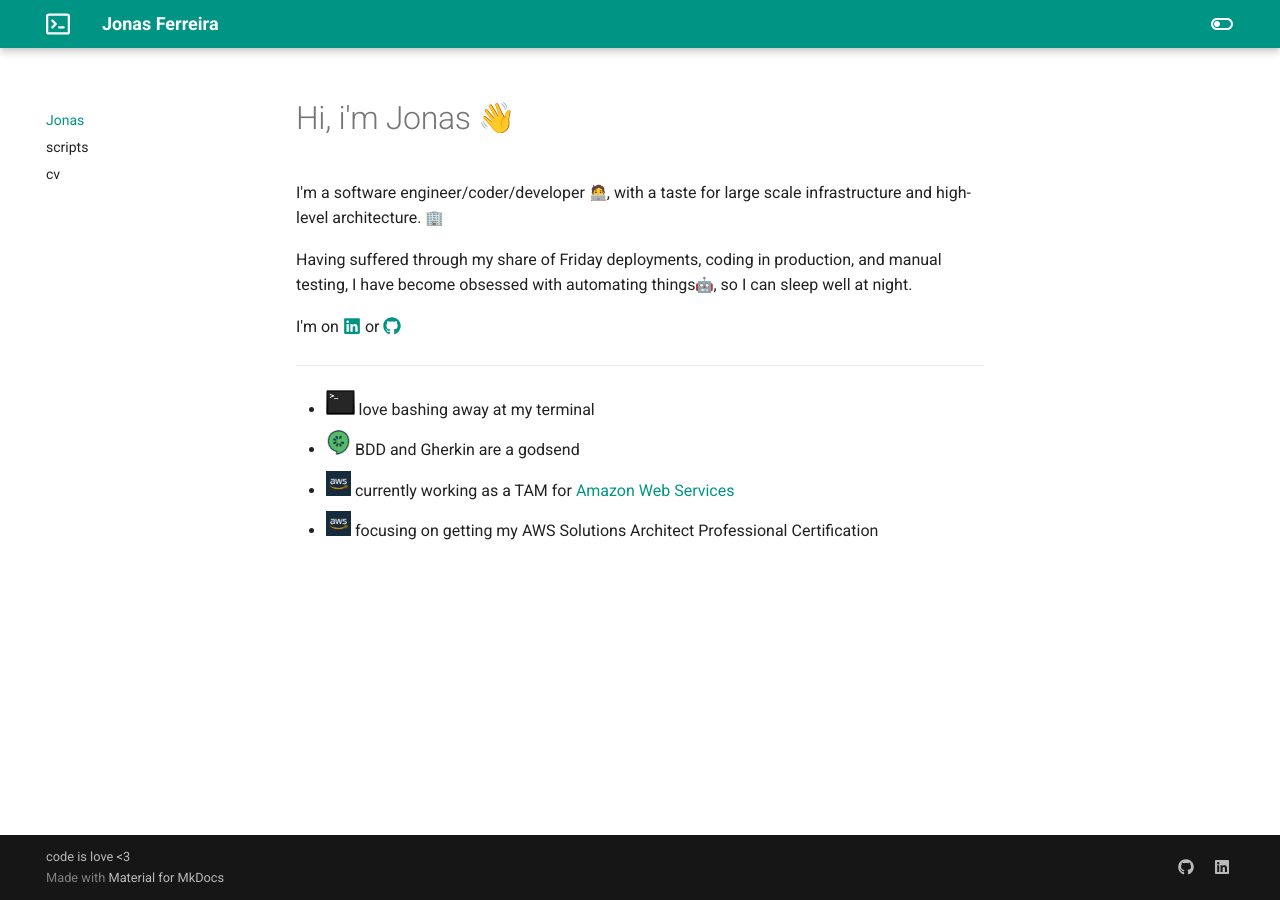
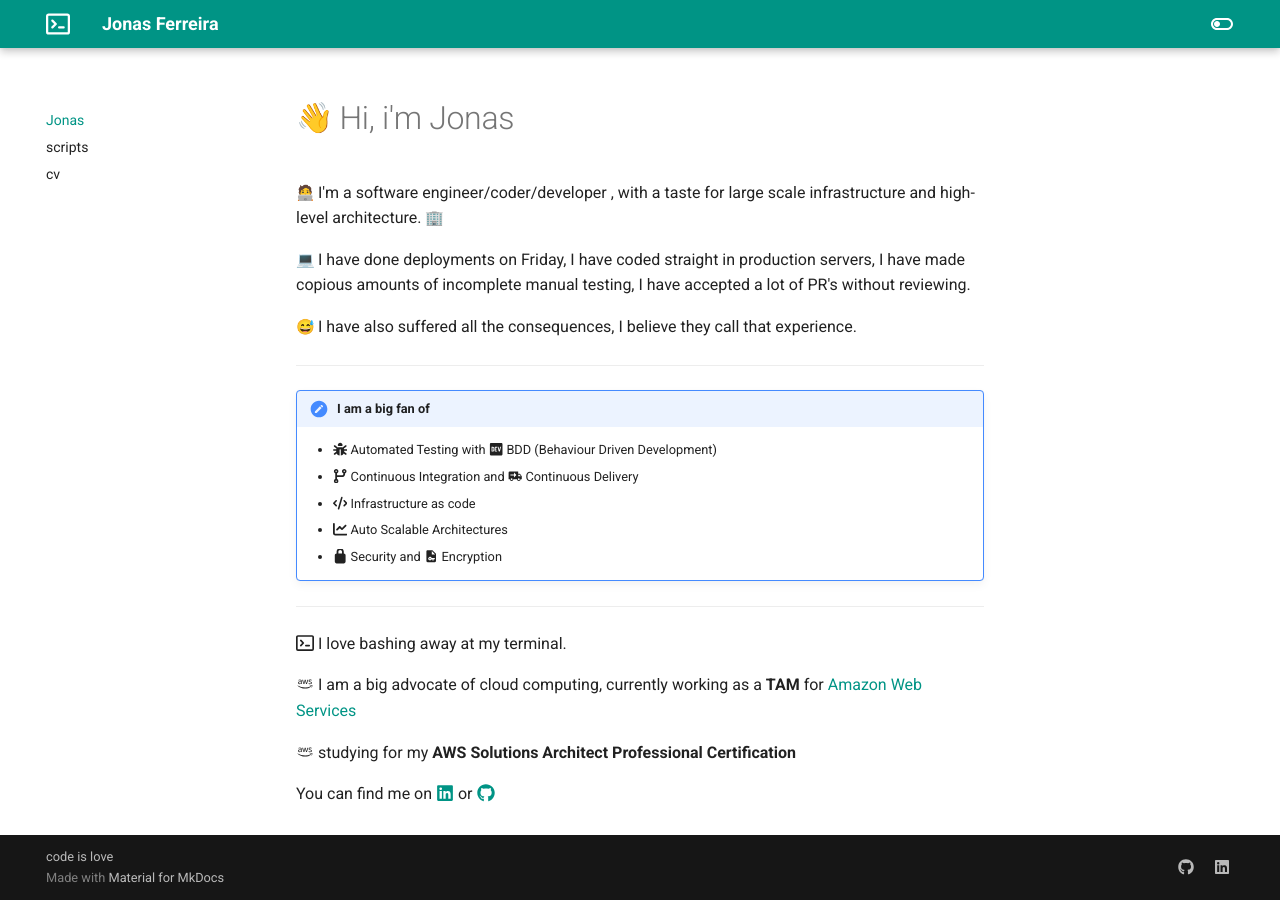
Before and after one commit to jonasmcferreira/jonasmcferreira.github.io, an MkDocs documentation site: the page built from docs/index.md, in a window 1280 px wide. Built offline with MkDocs 1.6.1 and Material for MkDocs 9.7.7, drawn with Linux system fonts in a browser that asks for light colours; emoji names are drawn with the system emoji font.

Commit message:
main deleted docs/blog.md modified docs/index.md deleted docs/novel.md modified mkdocs.yml

```diff
--- a/docs/index.md
+++ b/docs/index.md
@@ -1,14 +1,27 @@
-# Hi, i'm Jonas :wave:
+# :wave: Hi, i'm Jonas
 
-I'm a software engineer/coder/developer :technologist:, with a taste for large scale infrastructure and high-level architecture. :office:
+:technologist: I'm a software engineer/coder/developer , with a taste for large scale infrastructure and high-level architecture. :office:
 
-Having suffered through my share of Friday deployments, coding in production, and manual testing, I have become obsessed with automating things:robot_face:, so I can sleep well at night.
+:computer: I have done deployments on Friday, I have coded straight in production servers, I have made copious amounts of incomplete manual testing, I have accepted a lot of PR's without reviewing.
 
-I'm on [:fontawesome-brands-linkedin:](https://www.linkedin.com/in/jonasferreira/) or [:fontawesome-brands-github:](https://github.com/jonasmcferreira)
+:sweat_smile: I have also suffered all the consequences, I believe they call that experience.
 
 ---
 
-- <img src="assets/images/bash.png" class="s-icon"/> love bashing away at my terminal
-- <img src="assets/images/cucumber.png" class="s-icon"/> BDD and Gherkin are a godsend
-- <img src="assets/images/aws.png" class="s-icon"/> currently working as a TAM for [Amazon Web Services](https://aws.amazon.com/)
-- <img src="assets/images/aws.png" class="s-icon"/> focusing on getting my AWS Solutions Architect Professional Certification
+!!! important "I am a big fan of"
+
+    - :fontawesome-solid-bug: Automated Testing with :fontawesome-brands-dev: BDD (Behaviour Driven Development)
+    - :fontawesome-solid-code-branch: Continuous Integration and :material-truck-delivery: Continuous Delivery
+    - :fontawesome-solid-code: Infrastructure as code
+    - :fontawesome-solid-chart-line: Auto Scalable Architectures
+    - :fontawesome-solid-lock: Security and :material-file-key: Encryption
+
+---
+
+:octicons-terminal-16: I love bashing away at my terminal.
+
+:material-aws: I am a big advocate of cloud computing, currently working as a **TAM** for [Amazon Web Services](https://aws.amazon.com/){:target="_blank"}
+
+:material-aws: studying for my **AWS Solutions Architect Professional Certification**
+
+You can find me on [:fontawesome-brands-linkedin:](https://www.linkedin.com/in/jonasferreira/){:target="_blank"} or [:fontawesome-brands-github:](https://github.com/jonasmcferreira){:target="_blank"}
--- a/mkdocs.yml
+++ b/mkdocs.yml
@@ -39,7 +39,7 @@
 #    - icon: fontawesome/brands/medium
 #      link: https://medium.com/@thejonas
 
-copyright: code is love <3
+copyright: code is love
 
 extra_css:
   - stylesheets/extra.css
```
Also changed, not shown: docs/blog.md (deleted, +0 -6 lines), docs/novel.md (deleted, +0 -1 lines).
